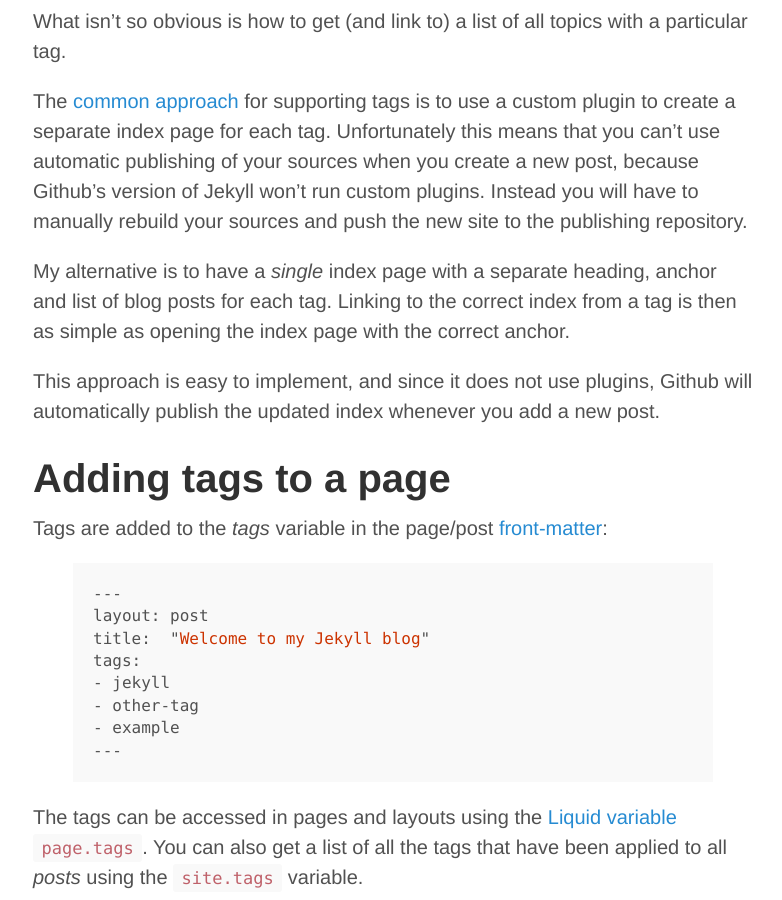
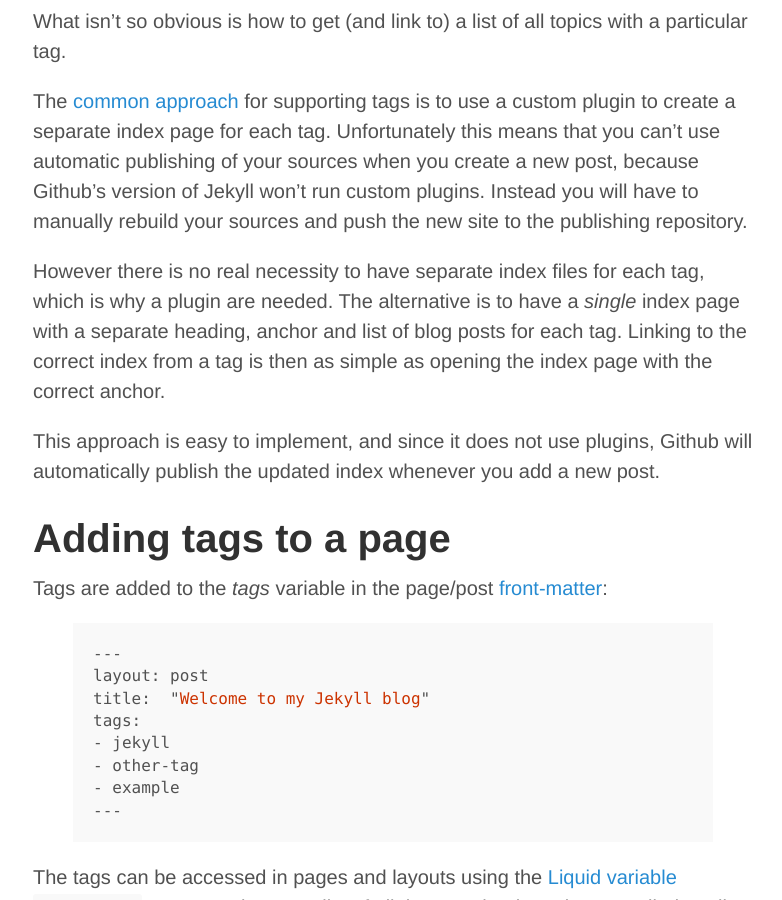
Before and after one commit to hamishwillee/hamishwillee.github.io, a Jekyll site: the page built from _posts/2014-06-06-tags-in-jekyll-without-plugins.markdown, in a window 1280 px wide and 900 px high, scrolled down 552 px. Shown: the whole window, without its empty margins (247-1029 px from the left). Built offline with Jekyll 4.4.1, drawn with Linux system fonts in a browser that asks for light colours; comment, search, counter and statistics services are not loaded.

Commit message:
minor fixes to tags blog

```diff
--- a/_posts/2014-06-06-tags-in-jekyll-without-plugins.markdown
+++ b/_posts/2014-06-06-tags-in-jekyll-without-plugins.markdown
@@ -19,7 +19,7 @@ What isn't so obvious is how to get (and link to) a list of all topics with a pa
 
 The [common approach](http://charliepark.org/tags-in-jekyll/) for supporting tags is to use a custom plugin to create a separate index page for each tag. Unfortunately this means that you can't use automatic publishing of your sources when you create a new post, because Github's version of Jekyll won't run custom plugins. Instead you will have to manually rebuild your sources and push the new site to the publishing repository.
 
-My alternative is to have a *single* index page with a separate heading, anchor and list of blog posts for each tag. Linking to the correct index from a tag is then as simple as opening the index page with the correct anchor.
+However there is no real necessity to have separate index files for each tag, which is why a plugin are needed. The alternative is to have a *single* index page with a separate heading, anchor and list of blog posts for each tag. Linking to the correct index from a tag is then as simple as opening the index page with the correct anchor.
 
 This approach is easy to implement, and since it does not use plugins, Github will automatically publish the updated index whenever you add a new post.
 
```
